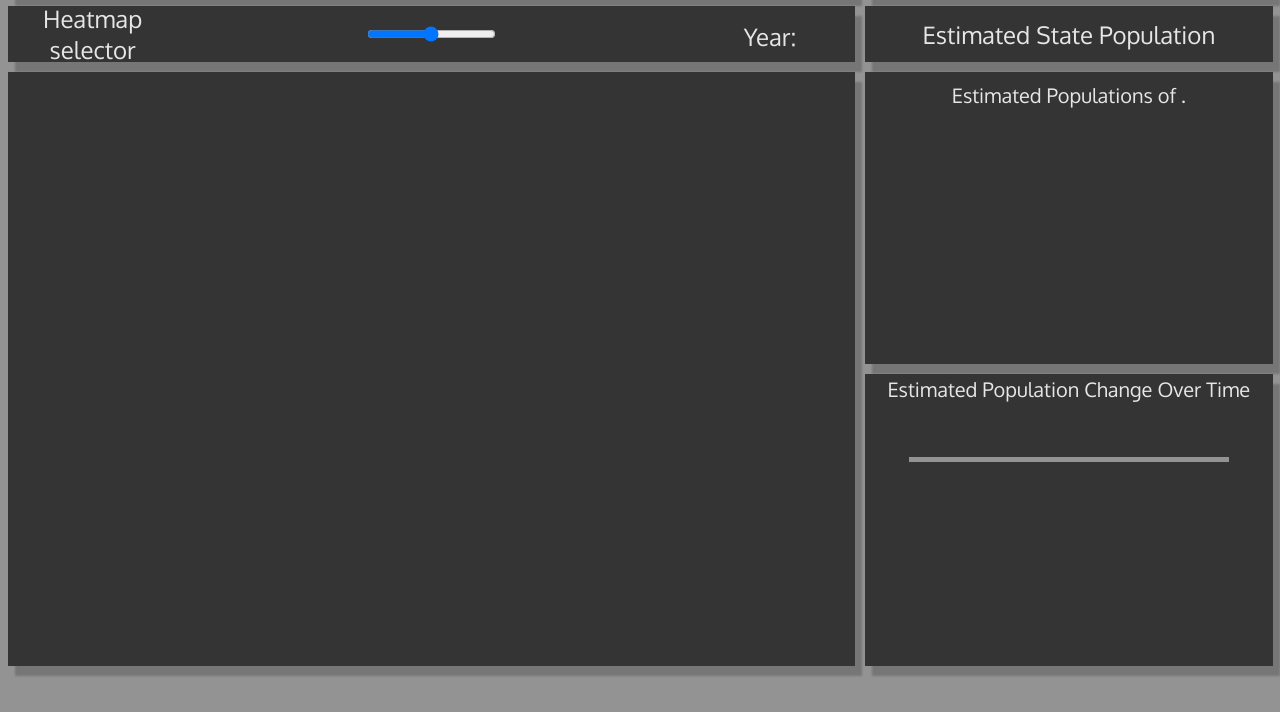
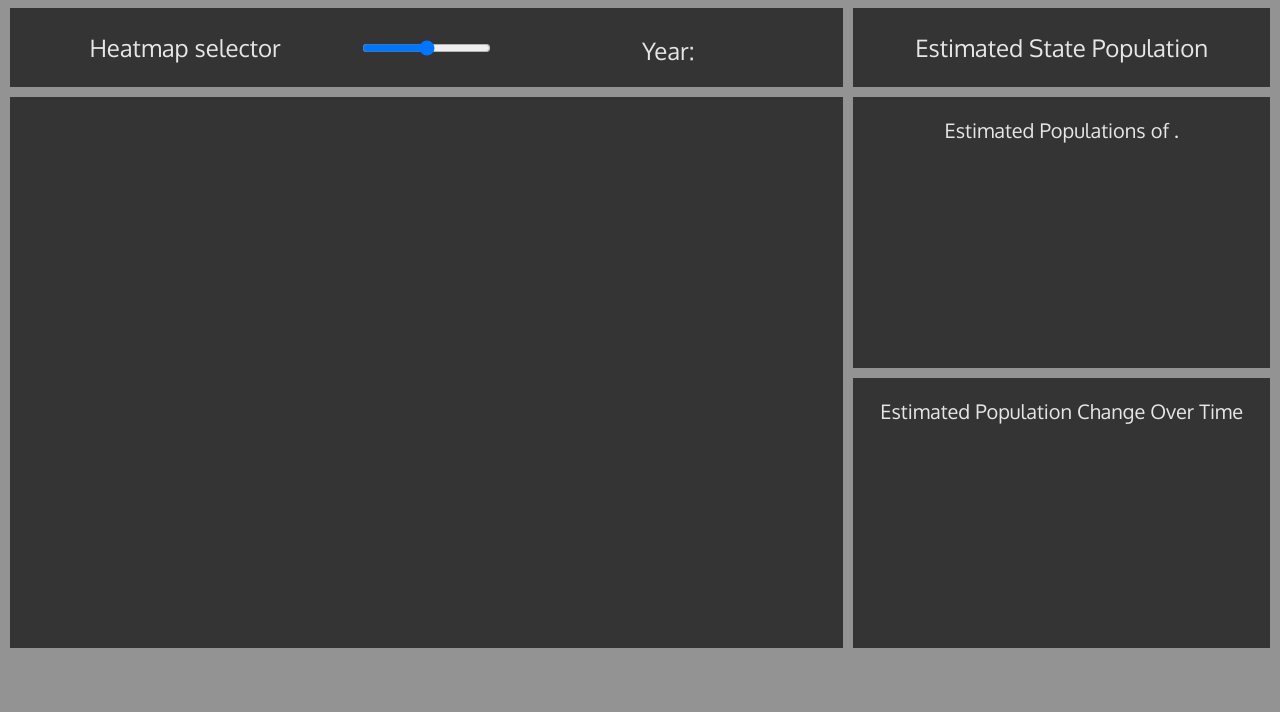
Before and after one commit to jwalker2276/D3-Texas, a website: page index.html in a window 1280 px wide. Shown: the part 142-854 px from the top of the page. After the commit the page ends 800 px from the top, so only its background shows below. Drawn offline with nearby package versions, Linux system fonts and the light colour scheme; files that its build step writes are made by us from their sources; no server answers.

Commit message:
Fixed css grid issues.

```diff
--- a/index.html
+++ b/index.html
@@ -11,14 +11,14 @@
 </head>
 
 <body>
-  <section class='page-container'>
+  <section class='grid-wrapper'>
 
     <header class="tile">
       <h2>Estimated Populations of Texas</h2>
       <p>By the US Census</p>
     </header>
 
-    <div class="tile margin-right data ">
+    <div class="tile data ">
       <button type="button" name="button">See Data</button>
     </div>
 
@@ -28,7 +28,7 @@
       <p class='info-year'>Year: <span class='colored-text selected-year'></span></p>
     </div>
 
-    <div class="tile margin-right texas-info">
+    <div class="tile texas-info">
       <p>Estimated State Population <span class='colored-text estimate'></span></p>
     </div>
 
@@ -40,7 +40,7 @@
       </svg>
     </div>
 
-    <div class="tile margin-right county-info">
+    <div class="tile county-info">
       <h3 class="county-title">Estimated Populations of <span class='colored-text county-name'></span>.</h3>
       <div class="county-data-table hidden">
         <div class="table-heading">Year</div>
@@ -62,8 +62,8 @@
       </div>
     </div>
 
-    <div class="tile margin-right graph">
-      <h3>Estimated Population Change Over Time</h3>
+    <div class="tile graph">
+      <h3 class="graph-title">Estimated Population Change Over Time</h3>
       <svg
         version="1.1"
         baseProfile="full"
--- a/src/scripts/map.js
+++ b/src/scripts/map.js
@@ -148,7 +148,7 @@ function getCountyData(d) {
 //************************************************
 
 //Set up tooltip element
-let tooltip = d3.select('body').append('div').classed('tooltip', true);
+let tooltip = d3.select('.grid-wrapper').append('div').classed('tooltip', true);
 
 //Tooltip show
 function showTooltip(countyData) {
--- a/src/styles/style.css
+++ b/src/styles/style.css
@@ -5,13 +5,16 @@
   --font: #e6e6e6;
   /* --accent: #084887; */
   --accent: rgb(254, 217, 118);
-  --marginAmount: 15px;
+  --marginAmount: 10px;
 }
 
-html {
+html, body {
   box-sizing: border-box;
+  height: calc(100% - var(--marginAmount));
+  width: calc(100% - var(--marginAmount));
+  padding: 0;
   margin: 0;
-  padding: 0;
+  overflow: hidden;
 }
 
 body {
@@ -19,8 +22,21 @@ body {
   font-size: 16px;
   background-color: var(--main-bk);
   color: var(--font);
-  width: 100vw;
-  height: 100vh;
+  margin: var(--marginAmount);
+}
+
+/* Page Grid */
+.grid-wrapper {
+  height: 100%;
+  display: grid;
+  grid-gap: var(--marginAmount);
+  grid-template-columns: 2fr 1fr;
+  grid-template-rows: auto auto 1fr 1fr;
+  grid-template-areas:
+    'header data-btn'
+    'info-input population'
+    'map table'
+    'map graph';
 }
 
 /* Class to hide county data until user interacts */
@@ -28,39 +44,16 @@ body {
   opacity: 0.0;
 }
 
-/* Page Grid */
-.page-container {
-  width: 100%;
-  height: 100%;
-  display: grid;
-  grid-gap: 10px;
-  grid-template-columns: 2fr 1fr;
-  grid-template-rows: auto 7% 1fr 1fr;
-  grid-template-areas:
-    'header data-btn'
-    'info-input population'
-    'map table'
-    'map graph';
-  /* padding-bottom: var(--marginAmount); */
-}
-
 .tile {
   background-color: var(--tile-bk);
-  box-shadow: 7px 10px 2px 0px rgba(0,0,0,0.2);
+  /* box-shadow: 7px 10px 2px 0px rgba(0,0,0,0.2); */
   text-align: center;
-  /* margin-top: var(--marginAmount); */
-  /* margin-left: var(--marginAmount); */
   align-items: center;
-  justify-items: center;
-}
-
-.margin-right {
-  margin-right: var(--marginAmount);
 }
 
 /* Header */
 header {
-  grid-column: 1 / 2;
+  grid-column: 1 / -2;
 }
 
 /* Title */
@@ -84,12 +77,16 @@ header > p {
 /* Map Controls */
 .info-input {
   grid-area: info-input;
-  align-content: center;
   display: grid;
-  grid-template-columns: 20% auto 20%;
-  grid-template-rows: 1fr;
+  grid-template-columns: 1fr auto 1fr;
+  grid-template-rows: auto;
   grid-template-areas:
-    'label1 input year';
+    'label1 map-input year';
+}
+
+.info-input > * {
+  margin-top: 0;
+  margin-bottom: 0;
 }
 
 /* Title */
@@ -110,8 +107,8 @@ header > p {
   font-weight: 400;
 }
 
-input {
-  grid-area: input;
+input.year {
+  grid-area: map-input;
 }
 
 .info-year {
@@ -147,7 +144,6 @@ input {
 .county-info > h3 {
   font-size: 1.25em;
   font-weight: 400;
-  margin: 10px;
 }
 
 .county-data-table{
@@ -163,7 +159,7 @@ input {
     'year4 pop4'
     'year5 pop5'
     'year6 pop6';
-  border-top: 5px solid var(--main-bk);
+  /* border-top: var(--marginAmount) solid var(--main-bk); */
 }
 
 .colored-text {
@@ -183,32 +179,32 @@ input {
 /* Line Graph */
 .graph {
   grid-area: graph;
-  display: grid;
-  grid-template-rows: 10% 1fr;
+  /* display: grid; */
+  /* grid-gap: var(--marginAmount); */
+  /* grid-template-rows: 1fr;
+  grid-template-columns: 1fr;
   grid-template-areas:
     'header'
-    'graph';
+    'graph'; */
 }
 
-.graph > h3 {
+.graph-title {
   grid-area: header;
   font-size: 1.25em;
   font-weight: 400;
-  margin: 10px;
 }
 
-.graph > line-chart {
+.graph > graph {
   grid-area: graph;
 }
-
 
 /* Line path itself */
 .line-chart {
   stroke: var(--accent);
   fill: none;
   stroke-width: .5px;
-  padding-left: 20px;
-  border-top: 5px solid var(--main-bk);
+  /* padding-left: 0; */
+  /* border-top: var(--marginAmount) solid var(--main-bk); */
 }
 
 /* Labels for x and y axis */
@@ -218,7 +214,7 @@ input {
 }
 
 .y-label {
-  margin-left: 50px;
+  margin-left: 0px;
 }
 
 /* Map paths that outline the counties */
```
Also changed, not shown: dist/scripts/map.js, dist/styles/style.css.
